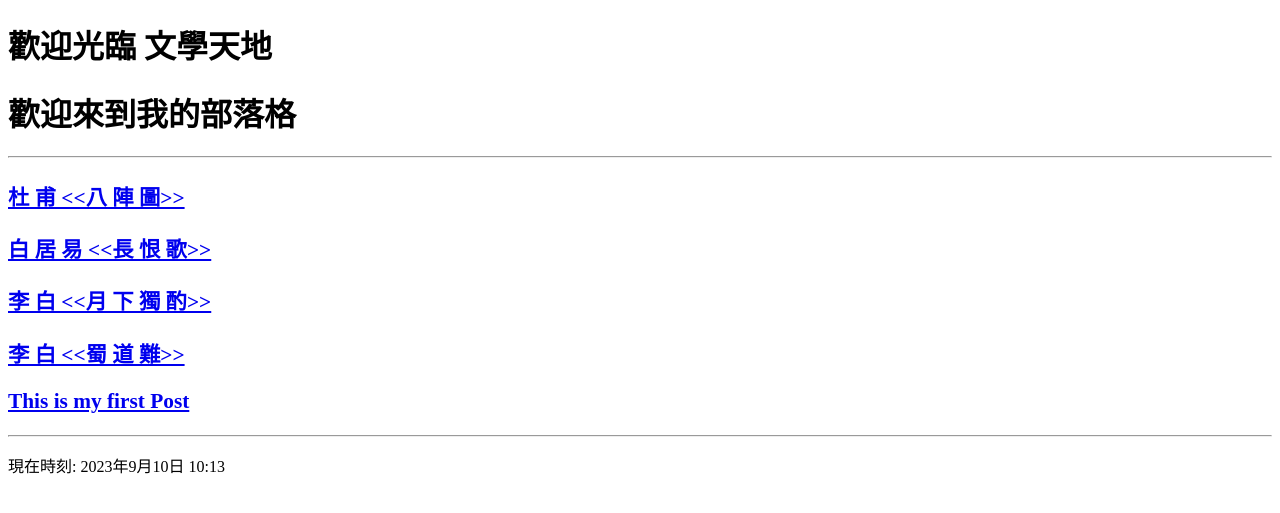
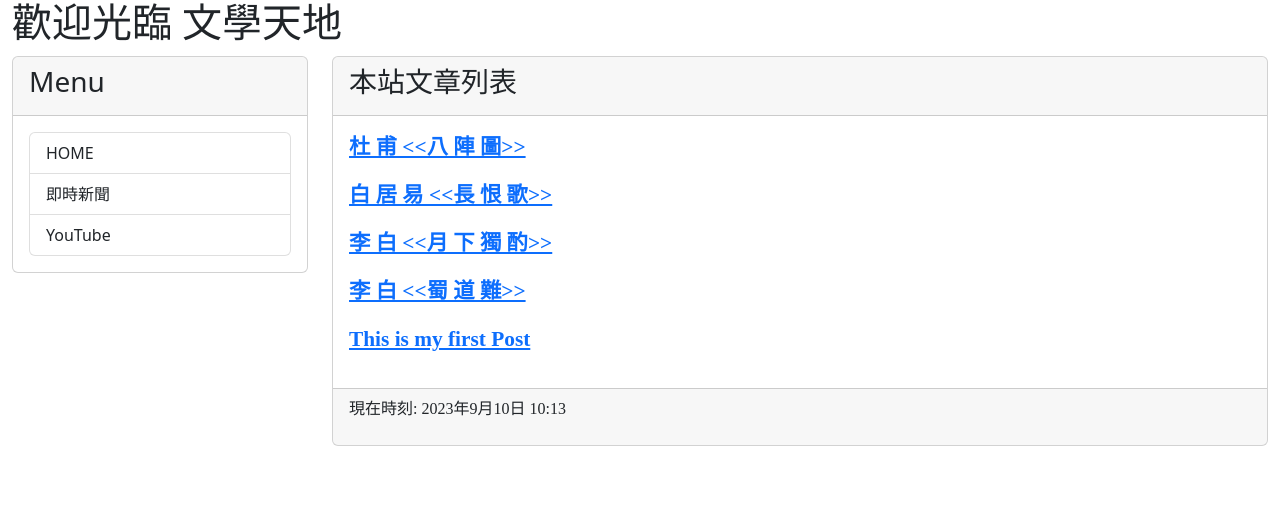
Before and after one commit to johnsontsai0923/mblog, a Django app: page / in a window 1280 px wide. Shown: the top 513 px of the page. Run offline with Django 4.2, Linux system fonts and the light colour scheme; data comes from the database, SQL or seed files in the repository; both versions use the stored data as it was after the commit.

Commit message:
Practice to 2.4.1

```diff
--- a/templates/base.html
+++ b/templates/base.html
@@ -3,14 +3,45 @@
 <html>
 <head>
     <meta charset="htf-8">
-    {% block title %} {% endblock %}
+    <meta name="viewport" content="width=device-width, initial-scale=1">
+    <title>
+        {% block title %} {% endblock %}
+    </title>
+    <link href="https://cdn.jsdelivr.net/npm/bootstrap@5.2.3/dist/css/bootstrap.min.css" rel="stylesheet" integrity="sha384-rbsA2VBKQhggwzxH7pPCaAqO46MgnOM80zW1RWuH61DGLwZJEdK2Kadq2F9CUG65" crossorigin="anonymous">
 </head>
 <body>
-    {% include 'header.html' %}
-    {% block headmessage %} {% endblock %}
-    <hr>
-        {% block content %} {% endblock %}
-    <hr>
-    {% include 'footer.html' %}
+    <div class="container-fluid">
+        {% include 'header.html' %}
+        <div class="row">
+            <div class="col-sm-3 col-md-3">
+                <div class="card">
+                    <div class="card-header">
+                        <h3>Menu</h3>
+                    </div>
+                    <div class="card-body">
+                        <div class="list-group">
+                            <a href="/" class="list-group-item">HOME</a>
+                            <a href="https://google.com/news" class="list-group-item">即時新聞</a>
+                            <a href="https://youtube.com/" class="list-group-item">YouTube</a>
+                        </div>
+                    </div>
+                </div>
+            </div>
+            <div class="col-sm-9 col-md-9">
+                <div class="card">
+                    <div class="card-header">
+                        {% block headmessage %} {% endblock %}
+                    </div>
+                    <div class="card-body">
+                        {% block content %} {% endblock %}
+                    </div>
+                    <div class="card-footer">
+                        {% include 'footer.html' %}
+                    </div>
+                </div>
+            </div>
+        </div>
+    </div>
+    <script src="https://cdn.jsdelivr.net/npm/bootstrap@5.2.3/dist/js/bootstrap.bundle.min.js" integrity="sha384-kenU1KFdBIe4zVF0s0G1M5b4hcpxyD9F7jL+jjXkk+Q2h455rYXK/7HAuoJl+0I4" crossorigin="anonymous"></script>
 </body>
 </html>
--- a/templates/index.html
+++ b/templates/index.html
@@ -1,7 +1,8 @@
 <!-- index.html -->
 {% extends 'base.html' %}
+{% block title %} 歡迎光臨我的部落格{% endblock %}
 {% block headmessage %}
-    <h1>歡迎來到我的部落格</h1>
+    <h3>本站文章列表</h3>
 {% endblock %}
 {% block content %}
     {% for post in posts %}
--- a/templates/post.html
+++ b/templates/post.html
@@ -1,6 +1,6 @@
 <!-- post.html-->
 {% extends 'base.html' %}
-
+{% block title %} {{post.title}} - 文學天地 {% endblock %}
 {% block headmessage %}
     <h3 style="font-family: 微軟正黑體;">{{post.title}}</h3>
     <a style="font-family: 微軟正黑體;" href="/">回首頁</a>
```
Also changed, not shown: db.sqlite3.
